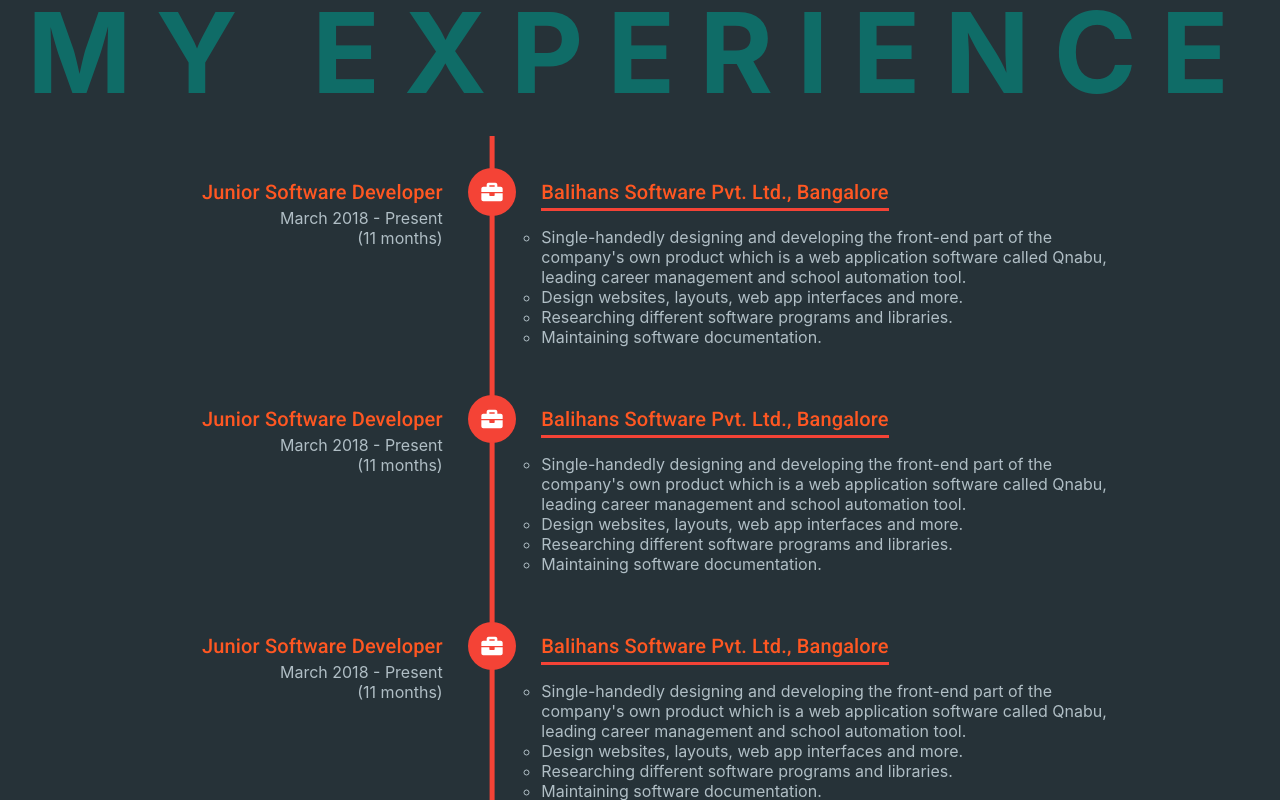
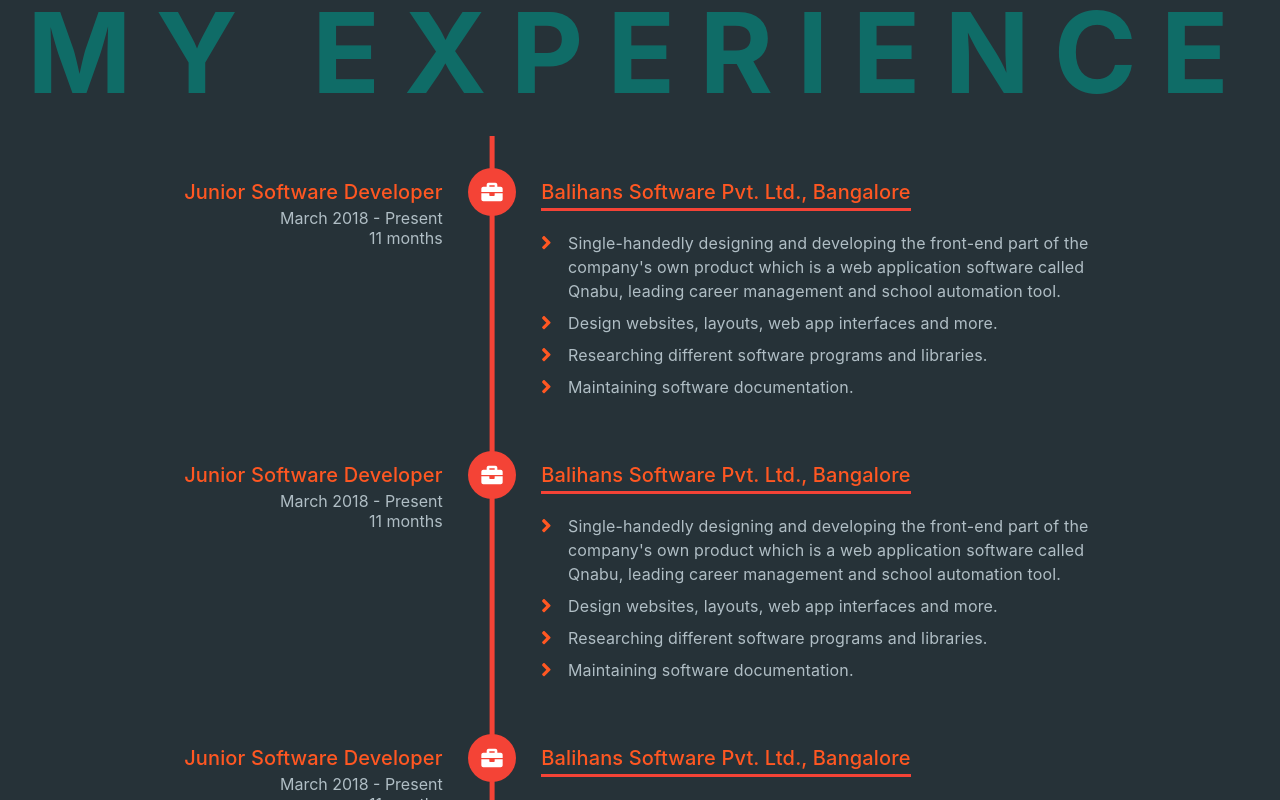
Before and after one commit to aniketDev/my-portfolio-v2, a React (Create React App) app: page / in a window 1280 px wide. Shown: the part 2320-3120 px from the top of the page. Built offline with nearby package versions, Linux system fonts and the light colour scheme.

Commit message:
Experience json

```diff
--- a/src/App.scss
+++ b/src/App.scss
@@ -2,6 +2,9 @@
 
 .App {
   .portfolio {
+    .MuiTypography-root {
+      font-family: inherit;
+    }
     .section {
       min-height: calc(100vh - #{$navbar-height});
       background: $color-background;
--- a/src/components/Experience/Experience.js
+++ b/src/components/Experience/Experience.js
@@ -2,6 +2,7 @@
 import { Grid } from '@material-ui/core';
 import './Experience.scss';
 import Timeline from '../Timeline/Timeline';
+import experienceData from './experience.json';
 
 const Experience = () => {
   return (
@@ -10,9 +11,9 @@
         <h1>My Experience</h1>
       </Grid>
       <Grid item container xs={12} className="section-content experience__content">
-        <Timeline />
-        <Timeline />
-        <Timeline />
+        {experienceData.map(data => (
+          <Timeline data={data} />
+        ))}
       </Grid>
     </Grid>
   );
--- /dev/null
+++ b/src/components/Experience/experience.json
@@ -0,0 +1,41 @@
+[
+  {
+    "headerTitle": "Junior Software Developer",
+    "headerSubtitle1": "March 2018 - Present",
+    "headerSubtitle2": "11 months",
+    "icon": "faBriefcase",
+    "contentTitle": "Balihans Software Pvt. Ltd., Bangalore",
+    "contentLists": [
+      "Single-handedly designing and developing the front-end part of the company's own product which is a web application software called Qnabu, leading career management and school automation tool.",
+      "Design websites, layouts, web app interfaces and more.",
+      "Researching different software programs and libraries.",
+      "Maintaining software documentation."
+    ]
+  },
+  {
+    "headerTitle": "Junior Software Developer",
+    "headerSubtitle1": "March 2018 - Present",
+    "headerSubtitle2": "11 months",
+    "icon": "faBriefcase",
+    "contentTitle": "Balihans Software Pvt. Ltd., Bangalore",
+    "contentLists": [
+      "Single-handedly designing and developing the front-end part of the company's own product which is a web application software called Qnabu, leading career management and school automation tool.",
+      "Design websites, layouts, web app interfaces and more.",
+      "Researching different software programs and libraries.",
+      "Maintaining software documentation."
+    ]
+  },
+  {
+    "headerTitle": "Junior Software Developer",
+    "headerSubtitle1": "March 2018 - Present",
+    "headerSubtitle2": "11 months",
+    "icon": "faBriefcase",
+    "contentTitle": "Balihans Software Pvt. Ltd., Bangalore",
+    "contentLists": [
+      "Single-handedly designing and developing the front-end part of the company's own product which is a web application software called Qnabu, leading career management and school automation tool.",
+      "Design websites, layouts, web app interfaces and more.",
+      "Researching different software programs and libraries.",
+      "Maintaining software documentation."
+    ]
+  }
+]
--- a/src/components/Timeline/Timeline.js
+++ b/src/components/Timeline/Timeline.js
@@ -1,21 +1,21 @@
 import React from 'react';
-import { Grid, Typography } from '@material-ui/core';
+import { Grid, Typography, List, ListItem, ListItemIcon, ListItemText } from '@material-ui/core';
 import './Timeline.scss';
 import { FontAwesomeIcon } from '@fortawesome/react-fontawesome';
-import { faBriefcase } from '@fortawesome/free-solid-svg-icons';
+import { faBriefcase, faAngleRight } from '@fortawesome/free-solid-svg-icons';
 
-const Timeline = () => {
+const Timeline = ({ data }) => {
   return (
     <Grid item container xs={12} className="timeline-container">
       <Grid item xs={1}></Grid>
       <Grid item xs={3} className="timeline-header">
         <Typography variant="h6" component="h4">
-          Junior Software Developer
+          {data.headerTitle}
         </Typography>
-        <p>
-          March 2018 - Present <br />
-          (11 months)
-        </p>
+        <Typography variant="inherit" component="p">
+          {data.headerSubtitle1} <br />
+          {data.headerSubtitle2}
+        </Typography>
       </Grid>
       <Grid item xs={1} className="timeline-icon">
         <div class="icon-container">
@@ -24,24 +24,18 @@
       </Grid>
       <Grid item xs={6} className="timeline-content">
         <Typography variant="h6" component="h4">
-          Balihans Software Pvt. Ltd., Bangalore
+          {data.contentTitle}
         </Typography>
-        <ul class="paragraph">
-          <Typography variant="body" component="li">
-            Single-handedly designing and developing the front-end part of the company's own product
-            which is a web application software called Qnabu, leading career management and school
-            automation tool.
-          </Typography>
-          <Typography variant="body" component="li">
-            Design websites, layouts, web app interfaces and more.
-          </Typography>
-          <Typography variant="body" component="li">
-            Researching different software programs and libraries.
-          </Typography>
-          <Typography variant="body" component="li">
-            Maintaining software documentation.
-          </Typography>
-        </ul>
+        <List class="paragraph">
+          {data.contentLists.map(list => (
+            <ListItem disableGutters={true}>
+              <ListItemIcon className="list-icon">
+                <FontAwesomeIcon className="icon" icon={faAngleRight} size="lg" />
+              </ListItemIcon>
+              <ListItemText primary={list} />
+            </ListItem>
+          ))}
+        </List>
       </Grid>
       <Grid item xs={1}></Grid>
     </Grid>
--- a/src/components/Timeline/Timeline.scss
+++ b/src/components/Timeline/Timeline.scss
@@ -53,16 +53,18 @@
       display: inline-block;
     }
 
-    p {
-      padding: 1rem 0;
-    }
-
     ul {
       padding: 1rem 0;
 
       li {
-        list-style: circle;
-        position: relative;
+        padding: 0;
+        align-items: flex-start;
+
+        .list-icon {
+          color: $color-deep-orange;
+          min-width: 1rem;
+          padding: 0.3rem 1rem 0.3rem 0;
+        }
       }
     }
   }
```
